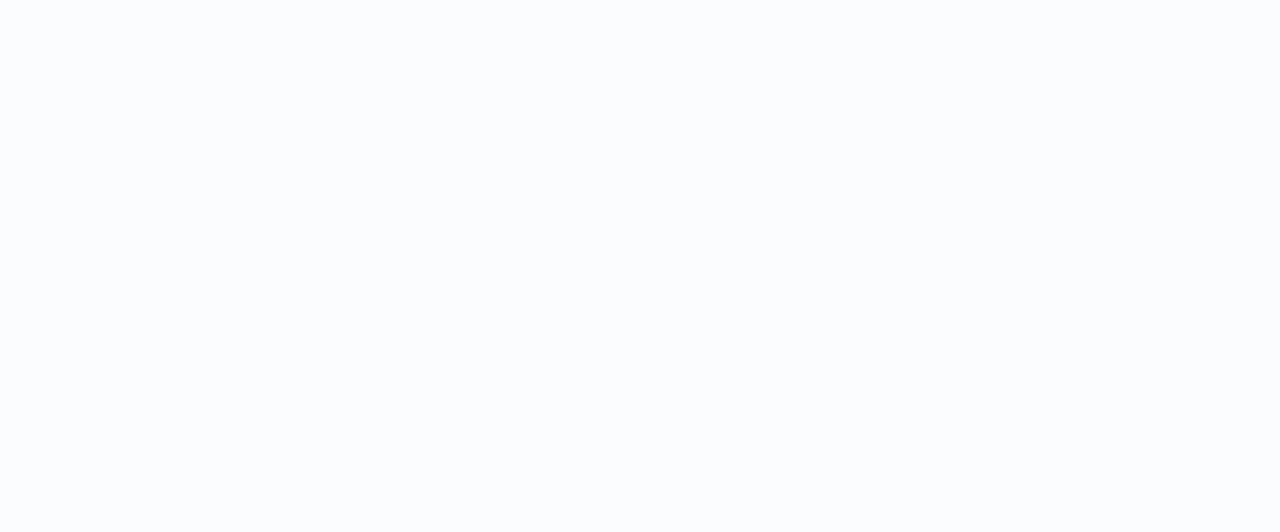
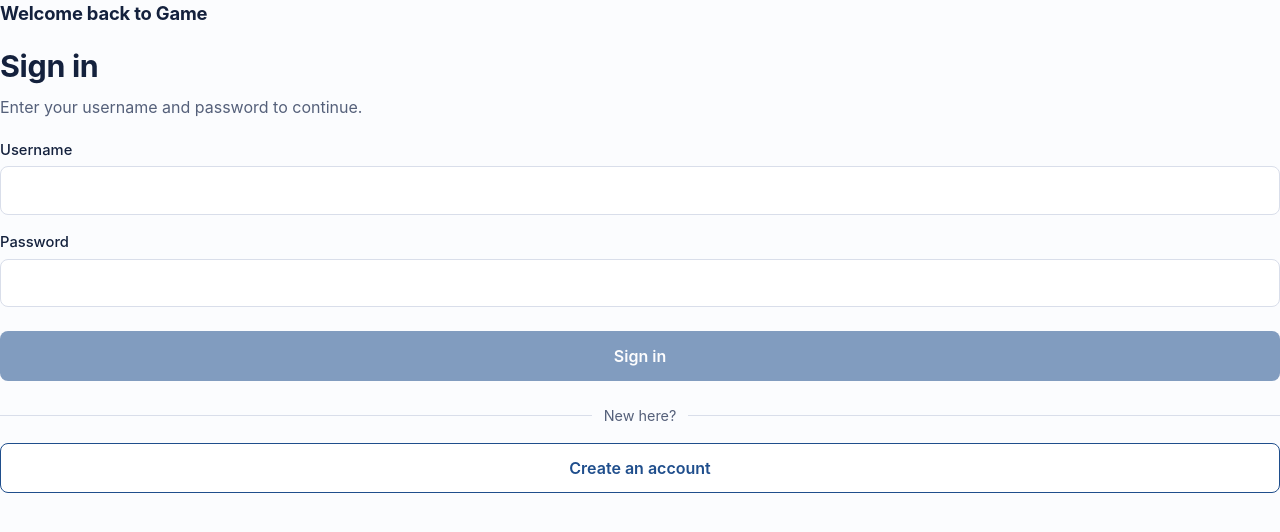
Before and after one commit to EshanDevStudio/Memory-Match-Multiplayer-Game, a React (Vite) app in the folder memory-match-multiplayer-frontend/: page / in a window 1280 px wide. Before the commit this address had no page. Shown: the top 532 px of the page. Built offline with nearby package versions, Linux system fonts and the light colour scheme.

Commit message:
implement user login frontend

```diff
--- a/memory-match-multiplayer-frontend/src/App.jsx
+++ b/memory-match-multiplayer-frontend/src/App.jsx
@@ -1,10 +1,12 @@
 import { Route, Routes } from "react-router-dom";
 import RegisterPage from "./pages/RegisterPage";
+import WelcomePage from "./pages/WelcomePage";
 
 
 function App() {
   return (
     <Routes>
+      <Route path="/" element={<WelcomePage />} />
       <Route path="/register" element={<RegisterPage />} />
     </Routes>
   );
--- a/memory-match-multiplayer-frontend/src/api/authApi.js
+++ b/memory-match-multiplayer-frontend/src/api/authApi.js
@@ -2,5 +2,6 @@
 
 // paths of Spring Boot controllers.
 export const authApi = {
-  register: (username, password) => api.post('/api/auth/register', { username, password })
+  register: (username, password) => api.post('/api/auth/register', { username, password }),
+  login: (username, password) => api.post('/api/auth/login', { username, password }),
 };
--- a/memory-match-multiplayer-frontend/src/auth/AuthContext.jsx
+++ b/memory-match-multiplayer-frontend/src/auth/AuthContext.jsx
@@ -1,18 +1,27 @@
-import { createContext, useCallback, useContext, useMemo } from 'react';
+import { createContext, useCallback, useContext, useMemo, useState } from 'react';
 import { authApi } from '../api/authApi.js';
+import { tokenStorage } from './tokenStorage.js';
 
 const AuthContext = createContext(null);
 
 
-export function AuthProvider({children}) {
+export function AuthProvider({ children }) {
+  const [accessToken, setAccessToken] = useState(() => tokenStorage.getAccessToken());
+
+  const login = useCallback(async (username, password) => {
+    const { data } = await authApi.login(username, password);
+    tokenStorage.setTokens(data); // stores accessToken + refreshToken
+    setAccessToken(data.accessToken);
+  }, []);
 
   const register = useCallback((username, password) => authApi.register(username, password), []);
 
   const value = useMemo(
     () => ({
+      login,
       register
     }),
-    [register]
+    [register, login]
   );
 
   return <AuthContext.Provider value={value}>{children}</AuthContext.Provider>;
--- /dev/null
+++ b/memory-match-multiplayer-frontend/src/pages/WelcomePage.jsx
@@ -0,0 +1,83 @@
+import { useState } from 'react';
+import { Link } from 'react-router-dom';
+import { useAuth } from '../auth/AuthContext.jsx';
+import { getErrorMessage } from '../api/axiosClient.js';
+
+export default function WelcomePage() {
+  const { login } = useAuth();
+  const [username, setUsername] = useState('');
+  const [password, setPassword] = useState('');
+  const [error, setError] = useState('');
+  const [submitting, setSubmitting] = useState(false);
+
+
+  async function handleSubmit(e) {
+    e.preventDefault();
+    setError('');
+    setSubmitting(true);
+    try {
+      await login(username.trim(), password);
+      console.log('login success');
+    } catch (err) {
+      setError(
+        err.response?.status === 401 || err.response?.status === 403
+          ? 'Username or password is incorrect.'
+          : getErrorMessage(err)
+      );
+    } finally {
+      setSubmitting(false);
+    }
+  }
+
+  return (
+    <div className="split">
+      <aside className="split-art" aria-hidden="false">
+        {/* welcome image */}
+        <div className="art-caption">
+          <h2>Welcome back to Game</h2>
+          <p></p>
+        </div>
+      </aside>
+
+      {/* login form */}
+      <main className="split-form">
+        <div className="form-card">
+          <h1>Sign in</h1>
+          <p className="muted">Enter your username and password to continue.</p>
+
+          {error && <div className="alert alert-error" role="alert">{error}</div>}
+
+          <form onSubmit={handleSubmit} noValidate>
+            <label htmlFor="username">Username</label>
+            <input
+              id="username"
+              type="text"
+              autoComplete="username"
+              value={username}
+              onChange={(e) => setUsername(e.target.value)}
+              required
+            />
+
+            <label htmlFor="password">Password</label>
+            <input
+              id="password"
+              type="password"
+              autoComplete="current-password"
+              value={password}
+              onChange={(e) => setPassword(e.target.value)}
+              required
+            />
+
+            <button className="btn btn-primary" type="submit" disabled={submitting || !username || !password}>
+              {submitting ? 'Signing in…' : 'Sign in'}
+            </button>
+          </form>
+
+          {/* unregistered users */}
+          <div className="divider"><span>New here?</span></div>
+          <Link to="/register" className="btn btn-secondary">Create an account</Link>
+        </div>
+      </main>
+    </div>
+  );
+}
```
